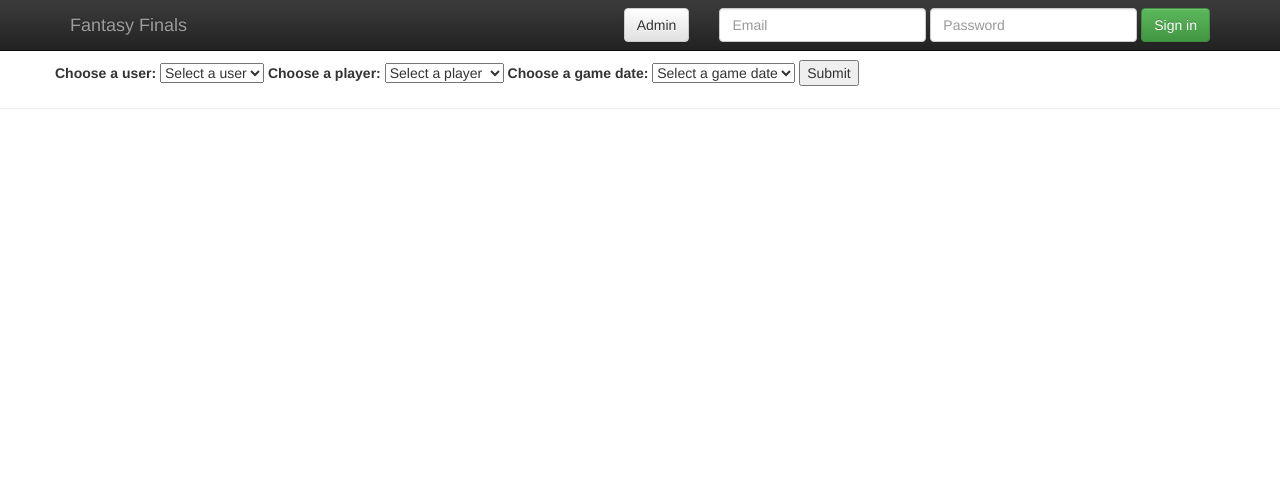
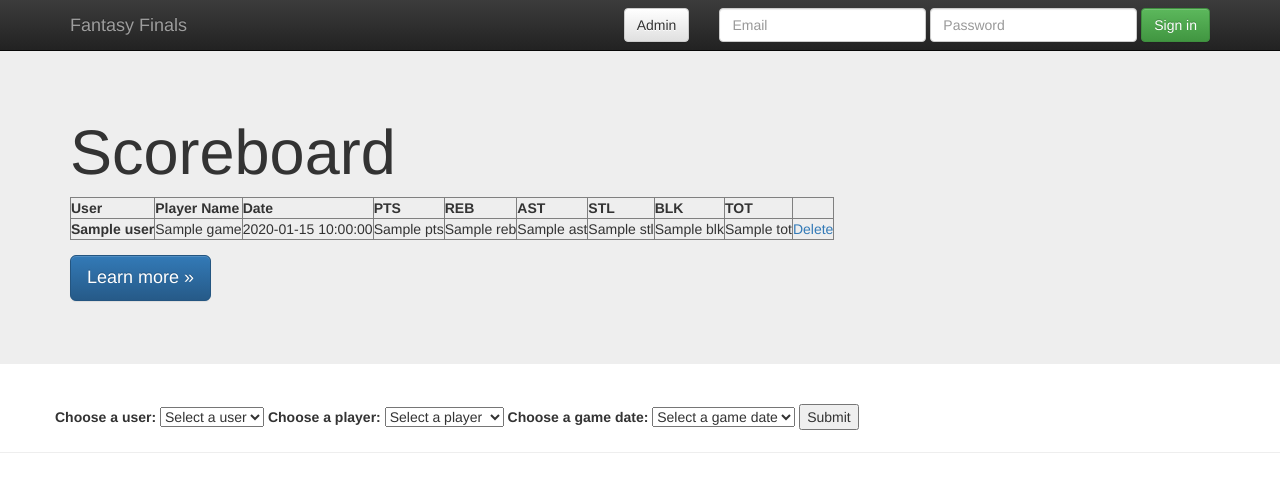
Before and after one commit to chrispuppe/finals-game, a Flask app: template app/templates/admin.html in a window 1280 px wide. Shown: the top 492 px of the page. Run offline with Flask 2, Linux system fonts and the light colour scheme; tables that the repository leaves empty hold one stand-in row (values such as "Sample post"); the template is opened without the code that fills it: values that come from a table or form of the project are taken from there, most other values are stand-ins (such as "Sample title", 1, 10 or a date in 2020); parts of the project's set-up code (start-up, migrations or seed data) failed here and were passed over; some libraries are stand-ins or nearby versions.

Commit message:
Scoreboard now has delete option

```diff
--- a/app/templates/admin.html
+++ b/app/templates/admin.html
@@ -5,6 +5,8 @@ Admin
 {% endblock %}
 
 {% block content %}
+
+{% include "scoreboard.html" %}
 
 <!-- admin sidebar for admin navigation to be add (left or right side?)-->
 <div class="container">
--- a/app/templates/index.html
+++ b/app/templates/index.html
@@ -6,7 +6,8 @@ Fantasy Finals
 
 {% block content %}
     <!-- Main jumbotron for a primary marketing message or call to action -->
-    <div class="jumbotron">
+    {% include "scoreboard.html" %}
+    <!-- <div class="jumbotron">
       <div class="container">
         <h1>Scoreboard</h1>
         <table border="1" class="dataframe data">
@@ -42,7 +43,7 @@ Fantasy Finals
         <p></p>
         <p><a class="btn btn-primary btn-lg" href="#" role="button">Learn more &raquo;</a></p>
       </div>
-    </div>
+    </div> -->
 
     <div class="container">
       <!-- Example row of columns -->
--- /dev/null
+++ b/app/templates/scoreboard.html
@@ -0,0 +1,42 @@
+
+<!-- {% block scoreboard %} -->
+    <!-- Main jumbotron for a primary marketing message or call to action -->
+    <div class="jumbotron">
+      <div class="container">
+        <h1>Scoreboard</h1>
+        <table border="1" class="dataframe data">
+        <thead>
+          <tr style="text-align: right;">
+            <th>User</th>
+            <th>Player Name</th>
+            <th>Date</th>
+            <th>PTS</th>
+            <th>REB</th>
+            <th>AST</th>
+            <th>STL</th>
+            <th>BLK</th>
+            <th>TOT</th>
+          </tr>
+        </thead>
+        <tbody>
+        {% for game in updated_scoreboard %}
+          <tr>
+            <th>{{game['User']}}</th>
+            <td>{{game['Player Name']}}</td>
+            <td>{{game['Date']}}</td>
+            <td>{{game['PTS']}}</td>
+            <td>{{game['REB']}}</td>
+            <td>{{game['AST']}}</td>
+            <td>{{game['STL']}}</td>
+            <td>{{game['BLK']}}</td>
+            <td>{{game['TOT']}}</td>
+            <td><a href="{{ url_for('delete_selection', id=game['Selection_id']) }}" method="POST">Delete</a></td>
+          </tr>
+        {% endfor %}
+      </tbody>
+    </table>
+        <p></p>
+        <p><a class="btn btn-primary btn-lg" href="#" role="button">Learn more &raquo;</a></p>
+      </div>
+    </div>
+<!-- {% endblock %} -->
```
Also changed, not shown: app/controller.py (+10 -2 lines), app/views.py (+15 -1 lines).
